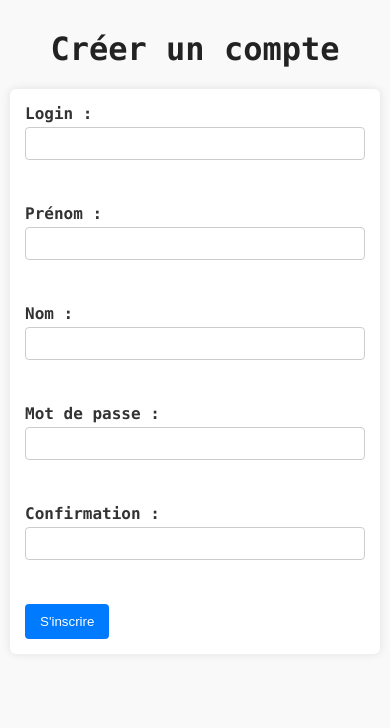
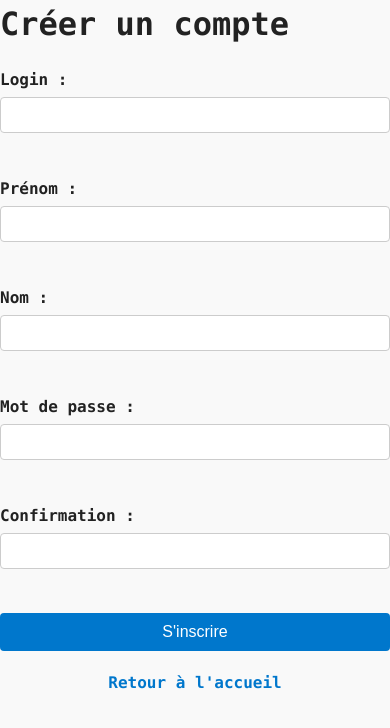
Before and after one commit to stephane-nawrat/runtrack2, a PHP site: page /inscription.php in a window 390 px wide. Shown: the top 728 px of the page. Run offline with PHP 8.4, Linux system fonts and the light colour scheme; a stand-in replaces the project's code that opens the database connection.

Commit message:
MAJ CSS: centrer le contenu, liens sous formulaires, header inchangé

```diff
--- a/jour11/assets/css/style.css
+++ b/jour11/assets/css/style.css
@@ -1,95 +1,157 @@
-/* =====================================
-   style.css — Module Connexion
-   Style minimaliste, lisible et responsive
-   ===================================== */
-
-body {
-  font-family: "menlo";
-  background-color: #f9f9f9;
-  color: #333;
+/* ===========================
+   Reset / Base
+=========================== */
+* {
+  box-sizing: border-box;
   margin: 0;
   padding: 0;
 }
 
-h1 {
-  text-align: center;
-  margin-top: 30px;
+body {
+  font-family: Menlo, monospace;
+  line-height: 1.5;
+  background-color: #f9f9f9;
   color: #222;
 }
 
-form {
-  max-width: 400px;
-  margin: 20px auto;
-  padding: 20px;
+/* ===========================
+   Header
+=========================== */
+header {
+  display: flex;
+  justify-content: space-between; /* H1 à gauche, nav à droite */
+  align-items: flex-end; /* aligner nav sur la "ligne du bas" du H1 */
+  padding: 20px 40px;
   background-color: #fff;
-  border-radius: 6px;
-  box-shadow: 0 0 10px rgba(0, 0, 0, 0.1);
+  border-bottom: 1px solid #ccc;
 }
 
-label {
-  display: block;
-  margin-bottom: 10px;
+header h1 {
+  font-size: 1.8rem;
+}
+
+header nav ul {
+  list-style: none;
+  display: flex;
+  gap: 20px;
+}
+
+header nav ul li a {
+  text-decoration: none;
+  color: #0077cc;
   font-weight: bold;
 }
 
-input[type="text"],
-input[type="password"],
-input[type="email"] {
-  width: 100%;
+header nav ul li a:hover {
+  color: #005fa3;
+}
+
+/* ===========================
+   Main - contenu centré et limité
+=========================== */
+main {
+  max-width: 800px;
+  margin: 40px auto; /* centré horizontalement avec marge en haut/bas */
+  padding: 0 20px;
+}
+
+main h1 {
+  font-size: 2rem;
+  margin-bottom: 20px;
+}
+
+main p,
+main ol,
+main ul {
+  margin-bottom: 15px;
+}
+
+/* ===========================
+   Formulaires
+=========================== */
+form {
+  display: flex;
+  flex-direction: column;
+  max-width: 400px;
+  margin: 20px auto; /* centré */
+  gap: 10px;
+}
+
+form label {
+  display: flex;
+  flex-direction: column;
+  font-weight: bold;
+}
+
+form input {
   padding: 8px;
-  margin-top: 4px;
-  margin-bottom: 15px;
+  font-size: 1rem;
+  margin-top: 5px;
   border: 1px solid #ccc;
   border-radius: 4px;
-  box-sizing: border-box;
 }
 
-button {
-  padding: 10px 15px;
-  background-color: #007bff;
-  color: white;
+form button {
+  padding: 10px;
+  font-size: 1rem;
+  background-color: #0077cc;
+  color: #fff;
   border: none;
   border-radius: 4px;
   cursor: pointer;
 }
 
-button:hover {
-  background-color: #0056b3;
+form button:hover {
+  background-color: #005fa3;
 }
 
-ul {
-  max-width: 400px;
-  margin: 10px auto;
-  padding: 0;
-  list-style: none;
-  color: red;
+/* ===========================
+   Liens sous les formulaires
+=========================== */
+form ~ p {
+  text-align: center;
+  margin-top: 10px;
 }
 
-p.success {
-  max-width: 400px;
-  margin: 10px auto;
-  padding: 10px;
-  background-color: #d4edda;
-  color: #155724;
-  border: 1px solid #c3e6cb;
-  border-radius: 4px;
+form ~ p a {
+  text-decoration: none;
+  color: #0077cc;
+  font-weight: bold;
+  margin: 0 5px;
 }
 
-a {
-  display: inline-block;
-  margin-top: 10px;
-  color: #007bff;
-  text-decoration: none;
+form ~ p a:hover {
+  color: #005fa3;
 }
 
-a:hover {
-  text-decoration: underline;
+/* ===========================
+   Tables (admin)
+=========================== */
+table {
+  border-collapse: collapse;
+  width: 100%;
+  max-width: 800px;
+  margin: 20px auto;
+  text-align: left;
 }
 
-/* Responsive simple */
-@media (max-width: 500px) {
-  form {
-    margin: 10px;
-    padding: 15px;
-  }
+table th,
+table td {
+  border: 1px solid #ccc;
+  padding: 8px 12px;
 }
+
+table th {
+  background-color: #eee;
+}
+
+/* ===========================
+   Footer
+=========================== */
+footer {
+  text-align: center;
+  padding: 15px;
+  margin-top: 40px;
+  font-size: 0.9rem;
+  color: #555;
+}
--- a/jour11/inscription.php
+++ b/jour11/inscription.php
@@ -87,6 +87,9 @@
         <button type="submit">S'inscrire</button>
     </form>
 
+    <!-- Lien retour à l'accueil -->
+    <p><a href="index.php">Retour à l'accueil</a></p>
+
 </body>
 
 </html>
```
